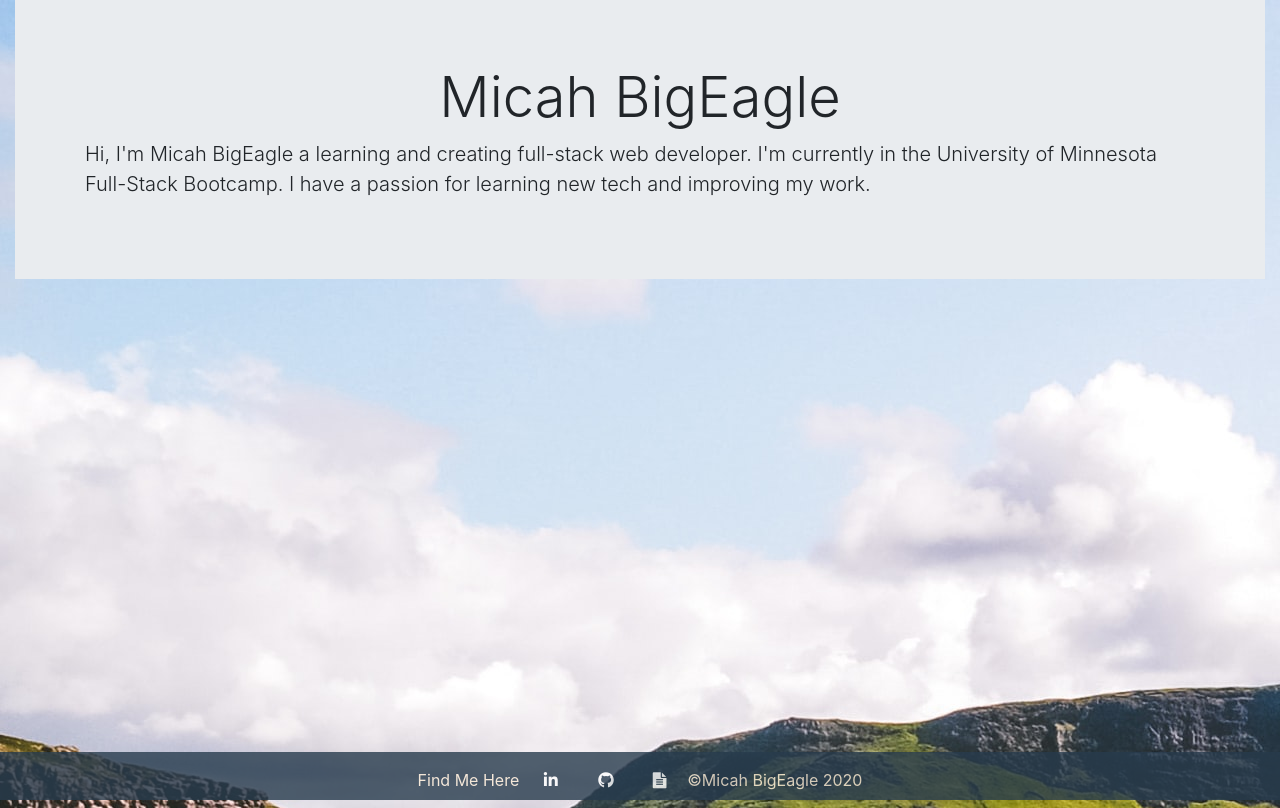
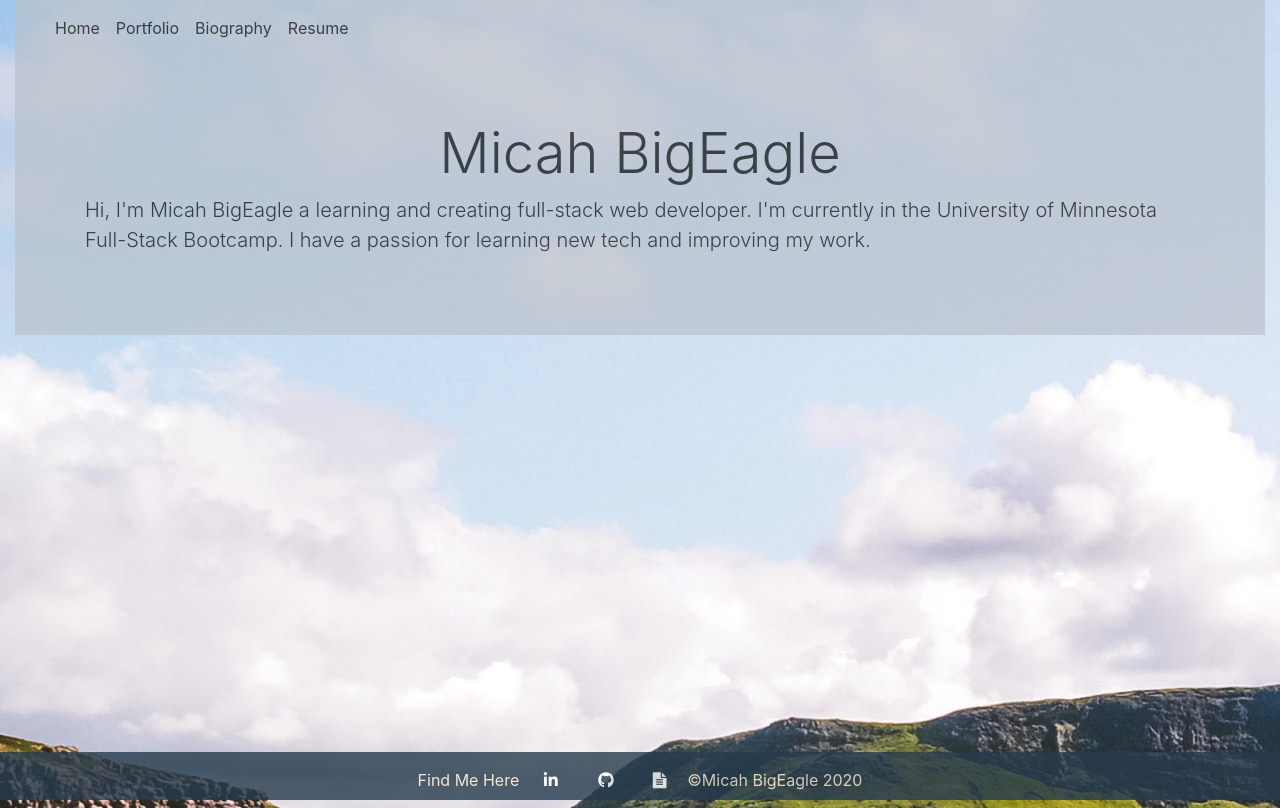
Before and after one commit to Cete4/PersonalPortfolio, a website: page views/index.html in a window 1280 px wide. Drawn offline with nearby package versions, Linux system fonts and the light colour scheme.

Commit message:
Added a navbar and styling

```diff
--- a/views/assets/css/style.css
+++ b/views/assets/css/style.css
@@ -1,5 +1,9 @@
 body {
   background-image: url(../images/background.jpg);
+  color: black;
+}
+.nav-item {
+  color: black;
 }
 
 #page-container {
--- a/views/index.html
+++ b/views/index.html
@@ -14,7 +14,27 @@
 
 <body>
     <div class="container-fluid">
-        <div class="jumbotron jumbotron-fluid" style="background-color: ;">
+<a href=""></a>        <div class="row">
+            <div class="col-12">
+                <nav class="navbar navbar-expand-lg" style=" background-color: rgb(185, 194, 204); opacity: 0.7;">
+                    <a class=" navbar-brand" href="#"></a>
+                    <button class="navbar-toggler" type="button" data-toggle="collapse"
+                        data-target="#navbarNavAltMarkup" aria-controls="navbarNavAltMarkup" aria-expanded="false"
+                        aria-label="Toggle navigation">
+                        <span class="navbar-toggler-icon"></span>
+                    </button>
+                    <div class="collapse navbar-collapse" id="navbarNavAltMarkup">
+                        <div class="navbar-nav">
+                            <a class="nav-item nav-link active" href="#">Home <span class="sr-only">(current)</span></a>
+                            <a class="nav-item nav-link" href="#">Portfolio</a>
+                            <a class="nav-item nav-link" href="#">Biography</a>
+                            <a class="nav-item nav-link" href="#">Resume</a>
+                        </div>
+                    </div>
+                </nav>
+            </div>
+        </div>
+        <div class="jumbotron jumbotron-fluid" style="background-color: rgb(185, 194, 204); opacity: 0.7;">
             <div class="container">
                 <h1 class="display-4" style="text-align: center;">Micah BigEagle</h1>
                 <p class="lead">Hi, I'm Micah BigEagle a learning and creating full-stack web developer. I'm currently
@@ -22,16 +42,12 @@
                     improving my work.</p>
             </div>
         </div>
-        <div class="row">
-            <div class="col-12">
-
-            </div>
-        </div>
     </div>
     <footer id="footer">Find Me Here
         <a href="https://www.linkedin.com/in/micah-bigeagle-ba5b3b1ba/" target="_blank" class="fa fa-linkedin"></a>
         <a href="https://github.com/Cete4" target="_blank" class="fa fa-github"></a>
-        <a href="https://drive.google.com/file/d/1pDRZ_c0Bwx-SBUsBA9JNAR-UoIyKRwj5/view" target="_blank" class="fa fa-file-alt"></a>
+        <a href="https://drive.google.com/file/d/1pDRZ_c0Bwx-SBUsBA9JNAR-UoIyKRwj5/view" target="_blank"
+            class="fa fa-file-alt"></a>
         ©Micah BigEagle 2020
     </footer>
 </body>
```
